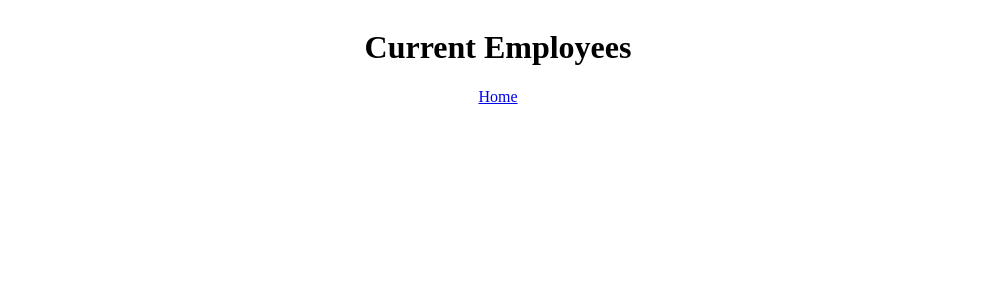
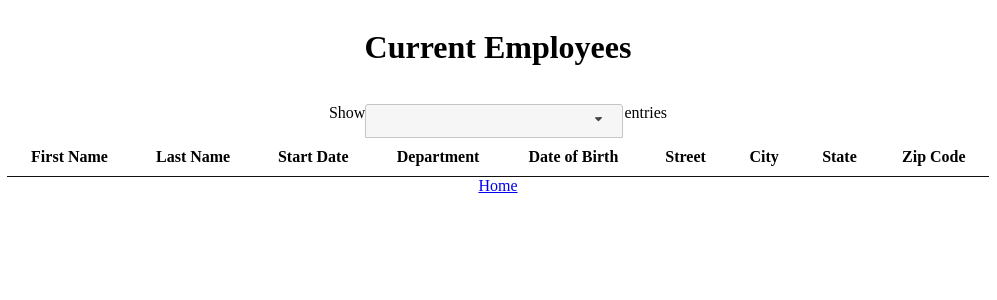
Before and after one commit to HerveHamann/hrnet, a React (Create React App) app: page /employe-list in a window 1280 px wide. Shown: the top 300 px of the page, without its empty margins (142-1139 px from the left). Built offline with nearby package versions, Linux system fonts and the light colour scheme.

Commit message:
Correction Select plus autonome

```diff
--- a/src/assets/SelectContent.js
+++ b/src/assets/SelectContent.js
@@ -244,3 +244,5 @@ export const departement = [
   { name: "Human Resources" },
   { name: "Legal" },
 ];
+
+export const entries = [{ name: 10 }, { name: 25 }, { name: 50 }, { name: 100 }];
--- a/src/components/Select.jsx
+++ b/src/components/Select.jsx
@@ -1,24 +1,42 @@
-import React from "react";
+import React, { useState, useRef } from "react";
+import { FontAwesomeIcon } from "@fortawesome/react-fontawesome";
+import { faCaretDown } from "@fortawesome/free-solid-svg-icons";
 
-const Select = ({ title, type, setUser, User }) => {
-  const onChange = (e) => {
-    if (title === "States") setUser({ ...User, state: e.target.value });
-    if (title === "Department") setUser({ ...User, department: e.target.value });
+const Select = ({ title, type, setSelected, selectedItem }) => {
+  const [openDropDown, setOpenDropDown] = useState(false);
+
+  const ref = useRef(null);
+
+  const handleCLickOutside = (e) => {
+    if (ref.current && openDropDown && !ref.current.contains(e.target)) {
+      setOpenDropDown(false);
+    }
+  };
+  document.addEventListener("mousedown", handleCLickOutside);
+
+  const SaveSelection = (e) => {
+    setSelected(e.target.innerText);
   };
 
   return (
     <div>
-      <label hmtlfor="type">{title}</label>
-      <select
-        onChange={(e) => {
-          onChange(e);
-        }}
-        name="type"
-        id="type">
-        {type.map((item) => (
-          <option key={item.name}>{item.name}</option>
-        ))}
-      </select>
+      <div className="select-title">{title}</div>
+      <div
+        ref={ref}
+        className="dropdown"
+        onClick={() => (openDropDown ? setOpenDropDown(false) : setOpenDropDown(true))}>
+        <div className="dropdown-select">
+          <span className="select">{selectedItem} </span>
+          <FontAwesomeIcon className="icon" icon={faCaretDown} />
+        </div>
+        <div className={openDropDown ? "dropdown-list" : "hidden"}>
+          {type.map((item) => (
+            <div className="dropdown-item" onClick={(e) => SaveSelection(e)} key={item.name}>
+              {item.name}
+            </div>
+          ))}
+        </div>
+      </div>
     </div>
   );
 };
--- /dev/null
+++ b/src/components/Table.jsx
@@ -0,0 +1,39 @@
+import React from "react";
+
+const Table = ({ Userlist }) => {
+  console.log(Userlist);
+  return (
+    <div>
+      <table>
+        <tbody>
+          <tr className="column-title">
+            <th>First Name</th>
+            <th>Last Name</th>
+            <th>Start Date</th>
+            <th>Department</th>
+            <th>Date of Birth</th>
+            <th>Street</th>
+            <th>City</th>
+            <th>State</th>
+            <th>Zip Code</th>
+          </tr>
+          {Userlist.map((user, index) => (
+            <tr className={index % 2 === 0 ? "column column-pair" : "column column-impair"} key={index}>
+              <td>{user.firstName}</td>
+              <td>{user.lastName}</td>
+              <td>{user.startDate}</td>
+              <td>{user.department.name}</td>
+              <td>{user.dateOfBirth}</td>
+              <td>{user.street}</td>
+              <td>{user.city}</td>
+              <td>{user.state.abbreviation}</td>
+              <td>{user.zipCode}</td>
+            </tr>
+          ))}
+        </tbody>
+      </table>
+    </div>
+  );
+};
+
+export default Table;
--- a/src/pages/EmployeList.jsx
+++ b/src/pages/EmployeList.jsx
@@ -1,16 +1,26 @@
 import React, { useContext } from "react";
 import { DataContext } from "../DataContext";
 import { NavLink } from "react-router-dom";
+import Table from "../components/Table";
+import Select from "../components/Select";
+import { entries } from "../assets/SelectContent";
 const EmployeList = () => {
   const data = useContext(DataContext);
   const { UserList } = data;
 
-  console.log(UserList);
+  return (
+    <div className="container">
+      <h1>Current Employees</h1>
+      <div className="custom-field">
+        <div className="entries-selector">
+          <span>Show</span>
+          <Select type={entries} />
 
-  return (
-    <div id="employee-div" className="container">
-      <h1>Current Employees</h1>
-      <table id="employee-table" className="display"></table>
+          <span>entries</span>
+        </div>
+      </div>
+      <Table Userlist={UserList} />
+
       <NavLink to={"/"}>Home</NavLink>
     </div>
   );
--- a/src/pages/Home.jsx
+++ b/src/pages/Home.jsx
@@ -1,12 +1,16 @@
-import React, { useContext, useState } from "react";
+import React, { useContext, useState, useEffect } from "react";
 import { DataContext } from "../DataContext";
 import { NavLink } from "react-router-dom";
 import Select from "../components/Select";
 import Modal from "../components/Modal";
 import { states, departement } from "../assets/SelectContent";
+
 const Home = () => {
   const data = useContext(DataContext);
   const { UserList, setUserList } = data;
+  const [selectedState, setSelectedState] = useState(states[0].name);
+  const [selectedDepartment, setSelectedDepartment] = useState(departement[0].name);
+  const [ModalShowed, setModalShowed] = useState(false);
 
   const [User, setUser] = useState({
     firstName: "",
@@ -19,15 +23,30 @@ const Home = () => {
     state: "",
     zipCode: "",
   });
+  console.log(selectedState);
+  console.log(selectedDepartment);
+  console.log(User);
 
-  const [ModalShowed, setModalShowed] = useState(false);
+  useEffect(() => {
+    if (User.state !== selectedState) {
+      setUser((User) => ({ ...User, state: states.find((item) => item.name === selectedState) }));
+    }
+    if (User.department !== selectedDepartment) {
+      setUser((User) => ({ ...User, department: departement.find((item) => item.name === selectedDepartment) }));
+    }
+  }, [User.state, User.department, selectedState, selectedDepartment]);
 
+  // setUser({
+  //   ...User,
+  //   state: states.find((item) => item.name === selectedState),
+  //   department: departement.find((item) => item.name === selectedDepartment),
+  // });
+  // eslint-disable-line react-hooks/exhaustive-deps
   const onClick = () => {
     setUserList(UserList.concat(User));
     setModalShowed(true);
   };
 
-  console.log(User);
   return (
     <div className="home">
       {ModalShowed ? <Modal setModalShowed={setModalShowed} /> : ""}
@@ -59,13 +78,18 @@ const Home = () => {
             <label hmtlfor="city">City</label>
             <input onChange={(e) => setUser({ ...User, city: e.target.value })} id="city" type="text" />
 
-            <Select title="States" type={states} setUser={setUser} User={User} />
+            <Select selectedItem={selectedState} title="State" type={states} setSelected={setSelectedState} />
 
             <label hmtlfor="zip-code">Zip Code</label>
             <input onChange={(e) => setUser({ ...User, zipCode: e.target.value })} id="zip-code" type="number" />
           </fieldset>
 
-          <Select title="Department" type={departement} setUser={setUser} User={User} />
+          <Select
+            selectedItem={selectedDepartment}
+            title="Department"
+            type={departement}
+            setSelected={setSelectedDepartment}
+          />
         </form>
 
         <button
--- a/src/styles/_settings.scss
+++ b/src/styles/_settings.scss
@@ -10,3 +10,7 @@ $color-2: #f6f6f6;
 $color-3: #ffffff;
 $color-4: #c5c5c5;
 $color-5: black;
+$color-6: #454545;
+$color-7: #fafafa;
+$color-8: #111;
+$color-9: #eaeaea61;
--- a/src/styles/components/_select.scss
+++ b/src/styles/components/_select.scss
@@ -1,13 +1,55 @@
-select {
+.select-title {
+  margin: 16px 0 10px 0;
+}
+.dropdown {
+  font-family: Arial, Helvetica, sans-serif;
+  width: 256px;
+  height: 32px;
   background-color: $color-2;
-  width: 258px;
-  height: 35px;
-  font-size: 16px;
-  padding: 0 15px 0 15px;
-  border-radius: 3px;
+  border-top-left-radius: 3px;
+  border-top-right-radius: 3px;
   border: 1px solid $color-4;
   cursor: pointer;
-  option {
+  margin-right: 1px;
+  position: relative;
+  cursor: pointer;
+
+  .dropdown-select {
+    padding: 0 15px 0 16px;
+    font-size: 16px;
+    height: 100%;
+    display: flex;
+    align-items: center;
+    justify-content: space-between;
+    .icon {
+      font-size: 11px;
+      color: $color-6;
+      position: relative;
+      top: -2px;
+      right: 6px;
+    }
+  }
+  .hidden {
+    display: none;
+  }
+  .dropdown-list {
+    width: 256px;
     background-color: $color-3;
+    position: absolute;
+    top: 33px;
+    left: -1px;
+    right: 0;
+    z-index: 100;
+    border-bottom-right-radius: 3px;
+    border-bottom-left-radius: 3px;
+    border: 1px solid $color-4;
+
+    .dropdown-item {
+      padding: 3px 0px 3px 6.8px;
+    }
+    .dropdown-item:hover {
+      background-color: $color-1;
+      color: $color-3;
+    }
   }
 }
--- /dev/null
+++ b/src/styles/components/_table.scss
@@ -0,0 +1,30 @@
+table {
+  border-collapse: collapse;
+  width: 982px;
+  tbody {
+    border-bottom: 1px solid $color-8;
+
+    .column-title {
+      th {
+        border-bottom: 1px solid $color-8;
+        padding: 10px 18px;
+      }
+    }
+    .column {
+      height: 36px;
+      td {
+        border-top: 1px solid $color-4;
+        padding-left: 12px;
+      }
+    }
+    .column:hover {
+      background-color: $color-9;
+    }
+    .column-pair {
+      background-color: $color-7;
+    }
+    .column-impair {
+      background-color: $color-3;
+    }
+  }
+}
--- a/src/styles/index.scss
+++ b/src/styles/index.scss
@@ -3,3 +3,4 @@
 @import "../styles/pages/employelist.scss";
 @import "../styles/components/select.scss";
 @import "../styles/components/modal.scss";
+@import "../styles/components/table.scss";
--- a/src/styles/pages/_employelist.scss
+++ b/src/styles/pages/_employelist.scss
@@ -3,14 +3,10 @@
   flex-direction: column;
   align-items: center;
   justify-content: center;
-
-  label {
-    display: block;
-    margin-top: 1rem;
-    margin-bottom: 10px;
-  }
-
-  .address {
-    margin-top: 10px;
+  .custom-field {
+    .entries-selector {
+      display: flex;
+      align-items: center;
+    }
   }
 }
```
